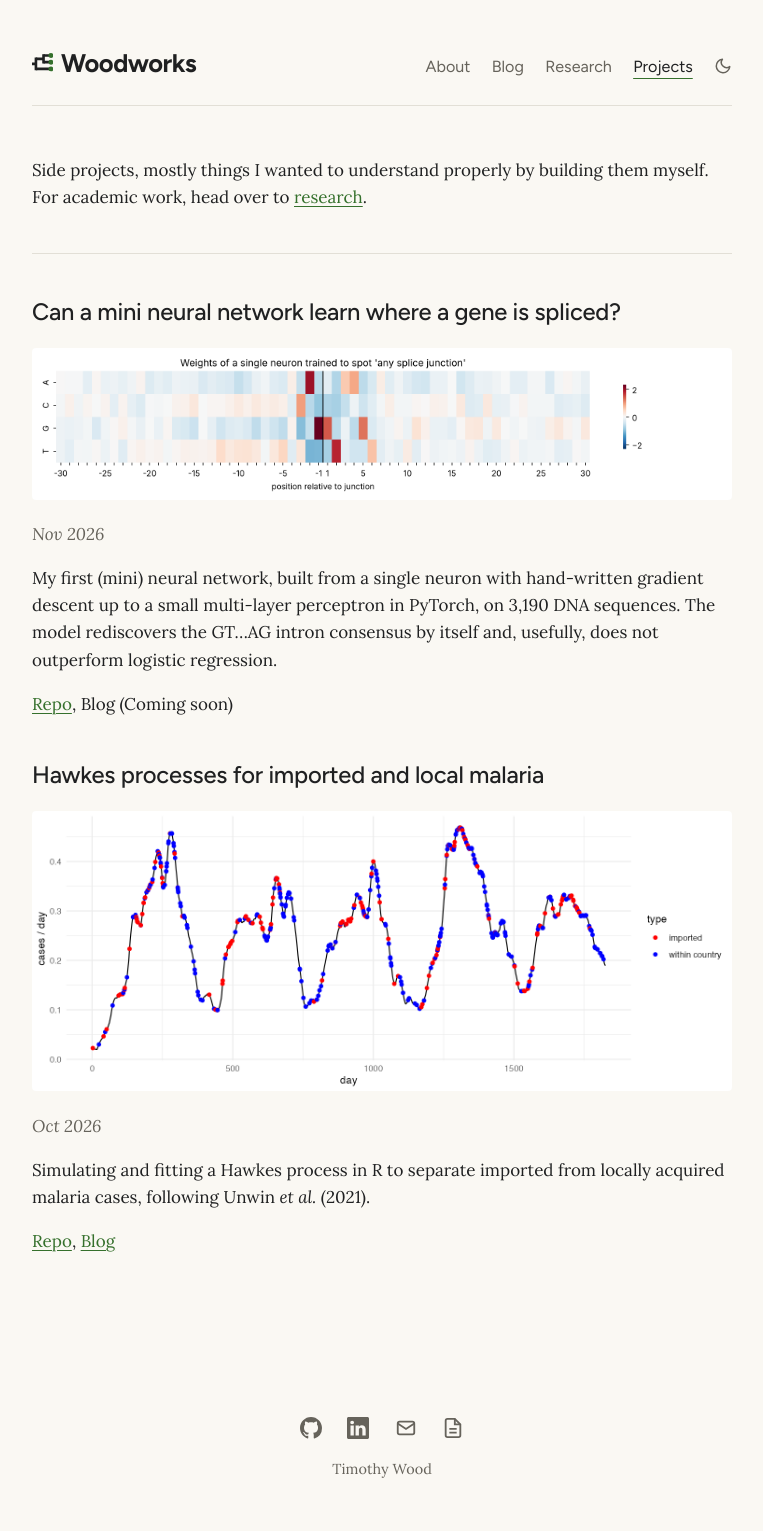
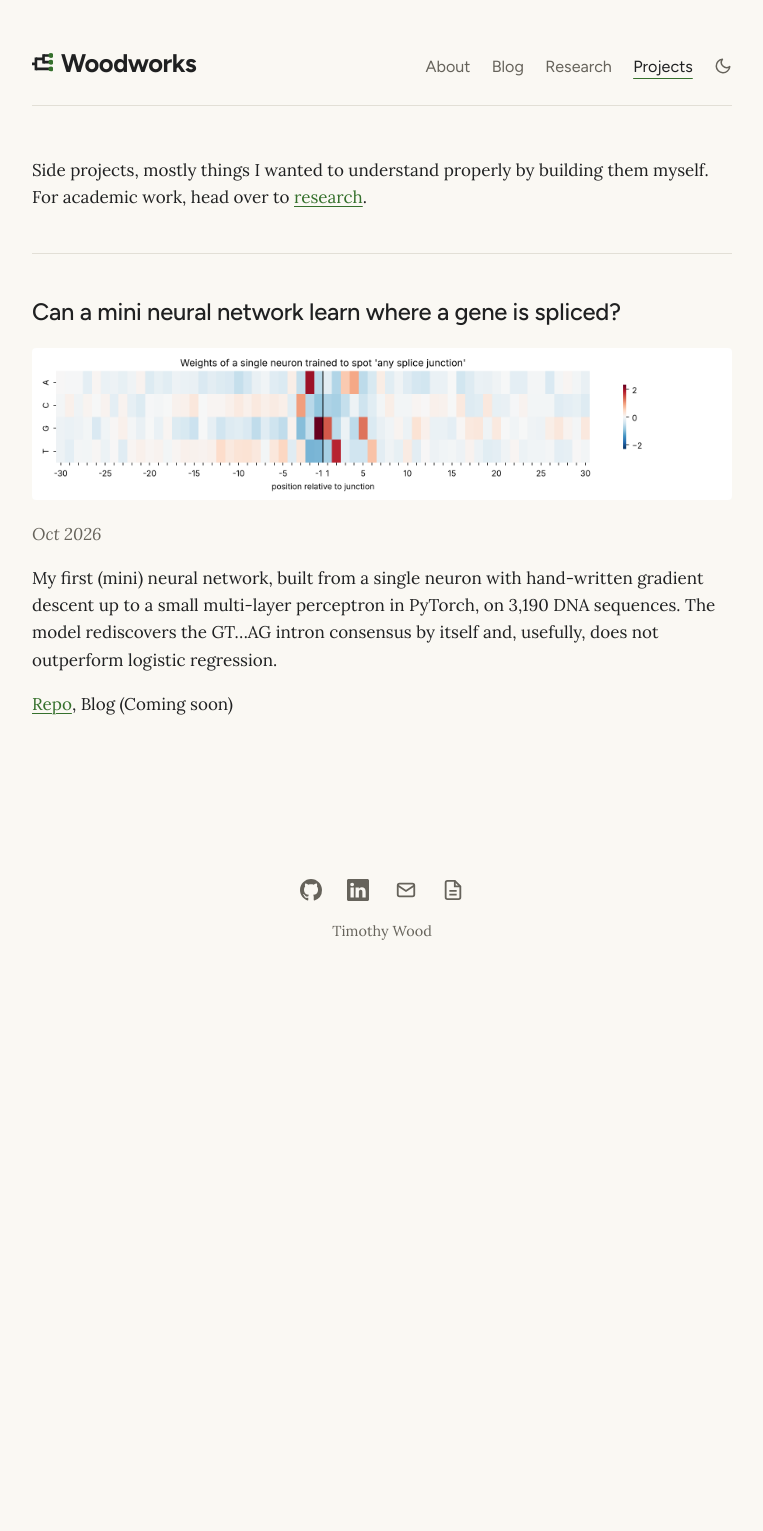
Before and after one commit to timj-wood/timj-wood.github.io, a Jekyll site: the page built from projects.md, in a window 1280 px wide. Shown: the whole page, without its empty margins (258-1021 px from the left). Built offline with Jekyll 4.4.1, drawn with Linux system fonts in a browser that asks for light colours; after the commit the page ends 993 px from its top, so only the background shows below that.

Commit message:
Update projects.md

```diff
--- a/projects.md
+++ b/projects.md
@@ -15,18 +15,8 @@ hide_title: true
   <h2>Can a mini neural network learn where a gene is spliced?</h2>
   <div class="entry-body stacked">
     <a class="entry-figure-link" href="https://github.com/timj-wood/splice-site-nn" target="_blank" rel="noopener"><img class="entry-figure" src="{{ '/images/splice/neuron_weights.png' | relative_url }}" alt="Weights of a single neuron trained to detect splice junctions, laid out by sequence position and base, with the strongest weights on AG before the junction and GT after it"></a>
-    <p class="entry-meta">Nov 2026</p>
+    <p class="entry-meta">Oct 2026</p>
     <p class="entry-summary">My first (mini) neural network, built from a single neuron with hand-written gradient descent up to a small multi-layer perceptron in PyTorch, on 3,190 DNA sequences. The model rediscovers the GT…AG intron consensus by itself and, usefully, does not outperform logistic regression.</p>
     <p class="entry-links"><a href="https://github.com/timj-wood/splice-site-nn">Repo</a>, Blog (Coming soon)</p>
   </div>
 </section>
-
-<section class="entry" id="hawkes-malaria">
-  <h2>Hawkes processes for imported and local malaria</h2>
-  <div class="entry-body stacked">
-    <a class="entry-figure-link" href="https://github.com/timj-wood/hawkes-malaria" target="_blank" rel="noopener"><img class="entry-figure" src="{{ '/images/hawkes/simulated_outbreak_r.png' | relative_url }}" alt="Simulated malaria outbreak with imported and locally acquired cases"></a>
-    <p class="entry-meta">Oct 2026</p>
-    <p class="entry-summary">Simulating and fitting a Hawkes process in R to separate imported from locally acquired malaria cases, following Unwin <em>et al.</em> (2021).</p>
-    <p class="entry-links"><a href="https://github.com/timj-wood/hawkes-malaria">Repo</a>, <a href="{{ '/posts/hawkes-processes/' | relative_url }}">Blog</a></p>
-  </div>
-</section>
```
